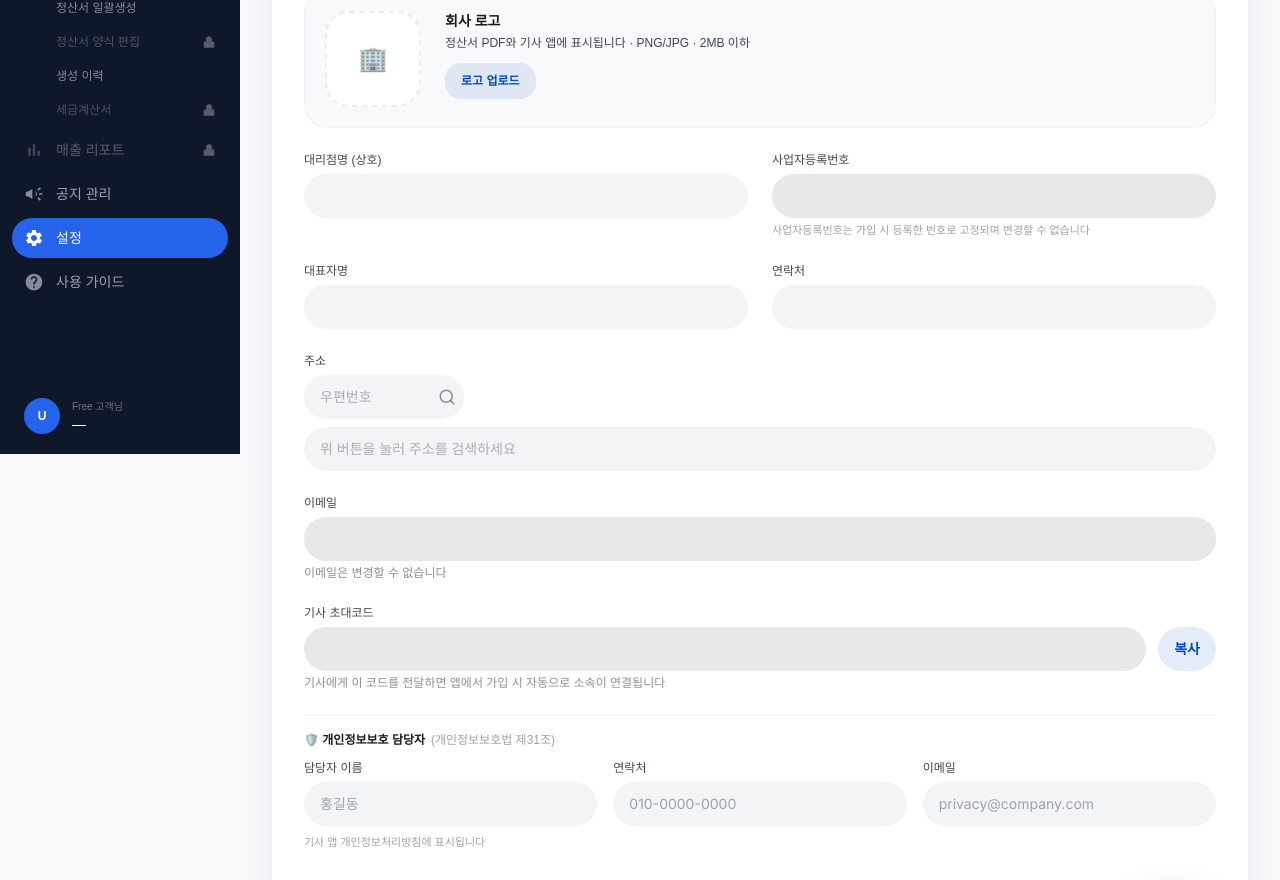
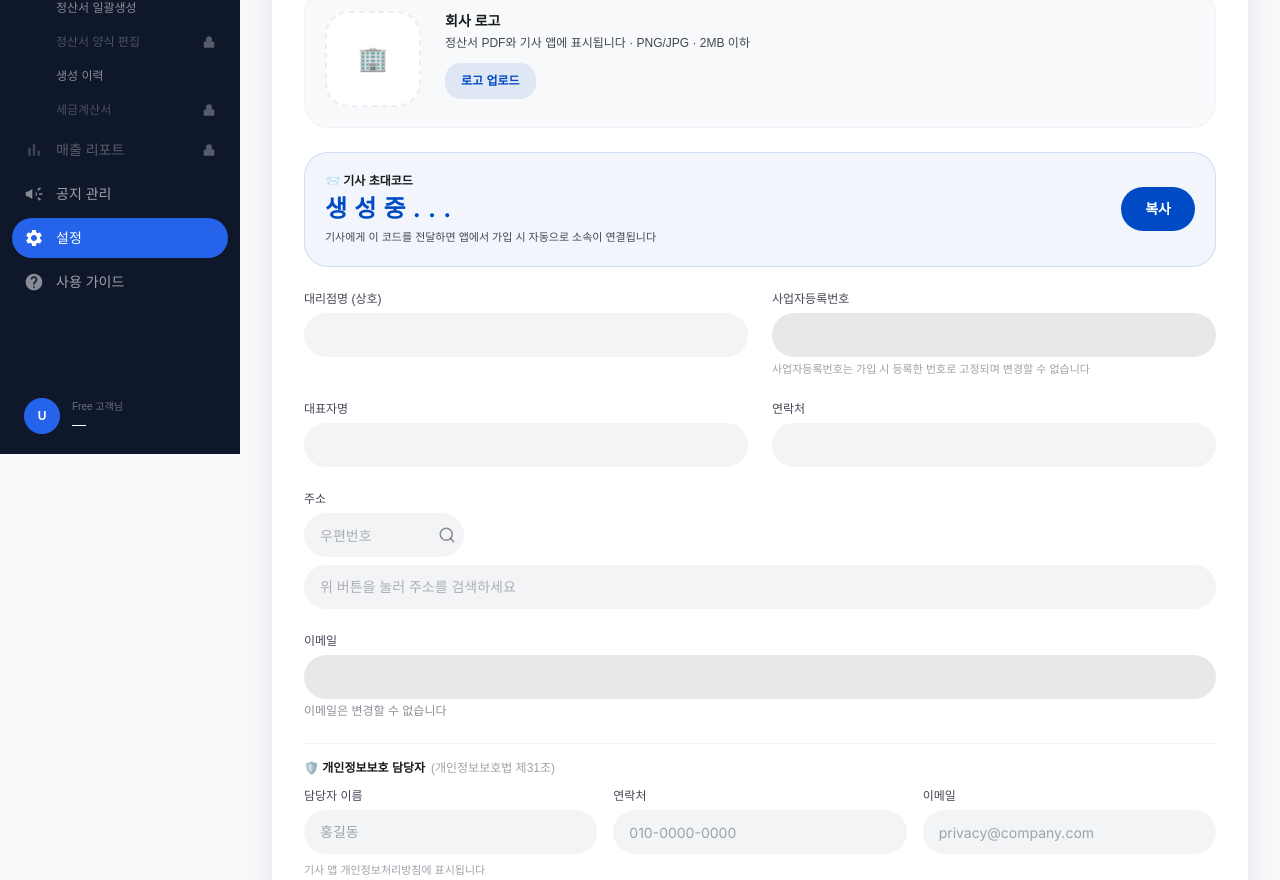
Before and after one commit to jshmir7070-sys/logiSSign, a Next.js app in the folder web/: page /portal/settings in a window 1280 px wide. Shown: the part 346-1226 px from the top of the page. Built offline with nearby package versions, Linux system fonts and the light colour scheme; no server answers.

Commit message:
설정 프로필: 초대코드 상단 강조 배치 + 중복 제거

```diff
--- a/web/src/components/portal/settings/ProfileTab.tsx
+++ b/web/src/components/portal/settings/ProfileTab.tsx
@@ -159,6 +159,21 @@ export default function ProfileTab() {
         </div>
       </div>
 
+      {/* 초대코드 — 눈에 띄게 상단 배치 */}
+      <div className="flex items-center gap-4 p-5 rounded-xl bg-primary/5 border border-primary/15">
+        <div className="flex-1">
+          <p className="text-xs font-semibold text-on-surface font-korean mb-1">📨 기사 초대코드</p>
+          <p className="text-2xl font-data font-bold text-primary tracking-[0.3em] select-all cursor-pointer" onClick={(e) => { (e.target as HTMLElement).ownerDocument.defaultView?.getSelection()?.selectAllChildren(e.target as HTMLElement); }}>{form.invite_code || '생성중...'}</p>
+          <p className="text-[11px] text-on-surface-variant mt-1 font-korean">기사에게 이 코드를 전달하면 앱에서 가입 시 자동으로 소속이 연결됩니다</p>
+        </div>
+        <button
+          onClick={() => { navigator.clipboard.writeText(form.invite_code); alert('초대코드가 복사되었습니다'); }}
+          className="h-11 px-6 rounded-xl bg-primary text-white text-sm font-label font-semibold hover:bg-primary/90 transition-colors font-korean shrink-0"
+        >
+          복사
+        </button>
+      </div>
+
       <div className="grid grid-cols-2 gap-6">
         <div>
           <label className="block text-xs font-label font-medium text-on-surface-variant mb-1.5 font-korean">대리점명 (상호)</label>
@@ -189,19 +204,6 @@ export default function ProfileTab() {
           <label className="block text-xs font-label font-medium text-on-surface-variant mb-1.5 font-korean">이메일</label>
           <input type="email" value={form.email} disabled className="w-full h-11 px-4 rounded-xl bg-surface-container-high text-on-surface-variant text-sm cursor-not-allowed" />
           <p className="text-xs text-on-surface-variant/60 mt-1 font-korean">이메일은 변경할 수 없습니다</p>
-        </div>
-        <div className="col-span-2">
-          <label className="block text-xs font-label font-medium text-on-surface-variant mb-1.5 font-korean">기사 초대코드</label>
-          <div className="flex items-center gap-3">
-            <input type="text" value={form.invite_code} readOnly className="flex-1 h-11 px-4 rounded-xl bg-surface-container-high text-on-surface text-lg font-data font-bold tracking-widest cursor-default select-all" onClick={(e) => (e.target as HTMLInputElement).select()} />
-            <button
-              onClick={() => { navigator.clipboard.writeText(form.invite_code); }}
-              className="h-11 px-4 rounded-xl bg-primary/10 text-primary text-sm font-label font-semibold hover:bg-primary/20 transition-colors font-korean shrink-0"
-            >
-              복사
-            </button>
-          </div>
-          <p className="text-xs text-on-surface-variant/60 mt-1 font-korean">기사에게 이 코드를 전달하면 앱에서 가입 시 자동으로 소속이 연결됩니다</p>
         </div>
 
         <div className="col-span-2 pt-4 border-t border-outline-variant/20">
```
